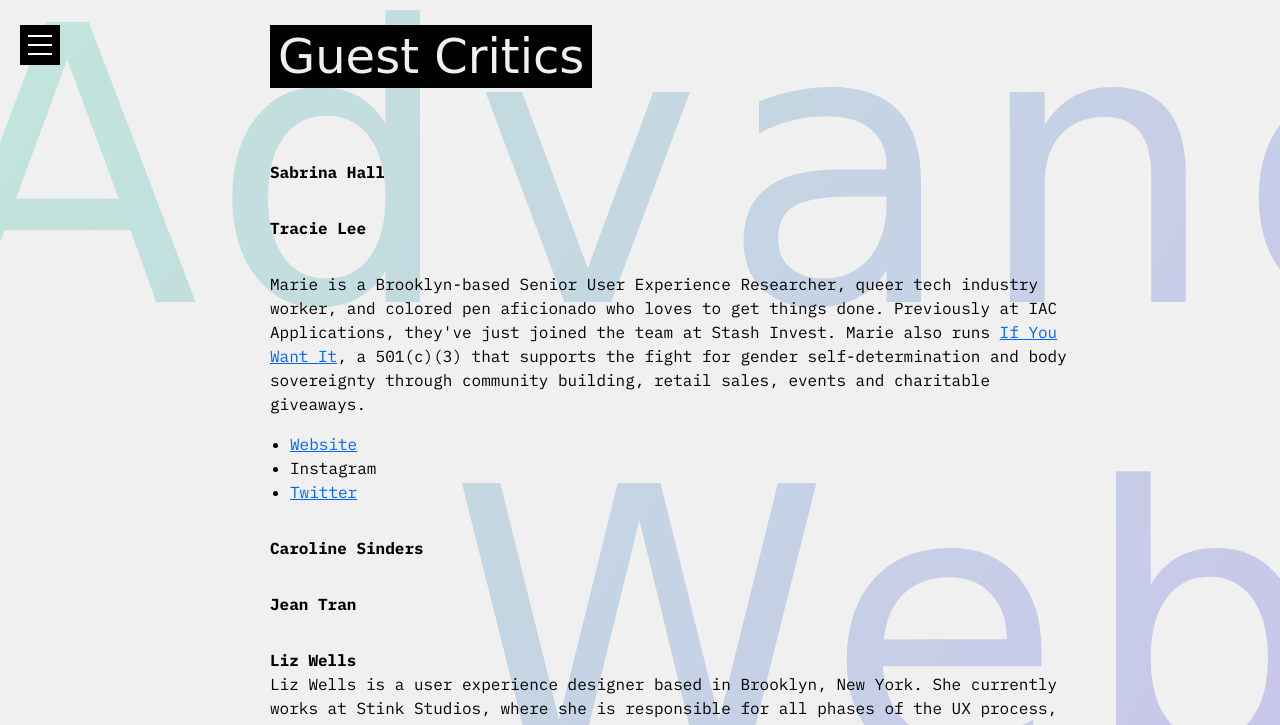
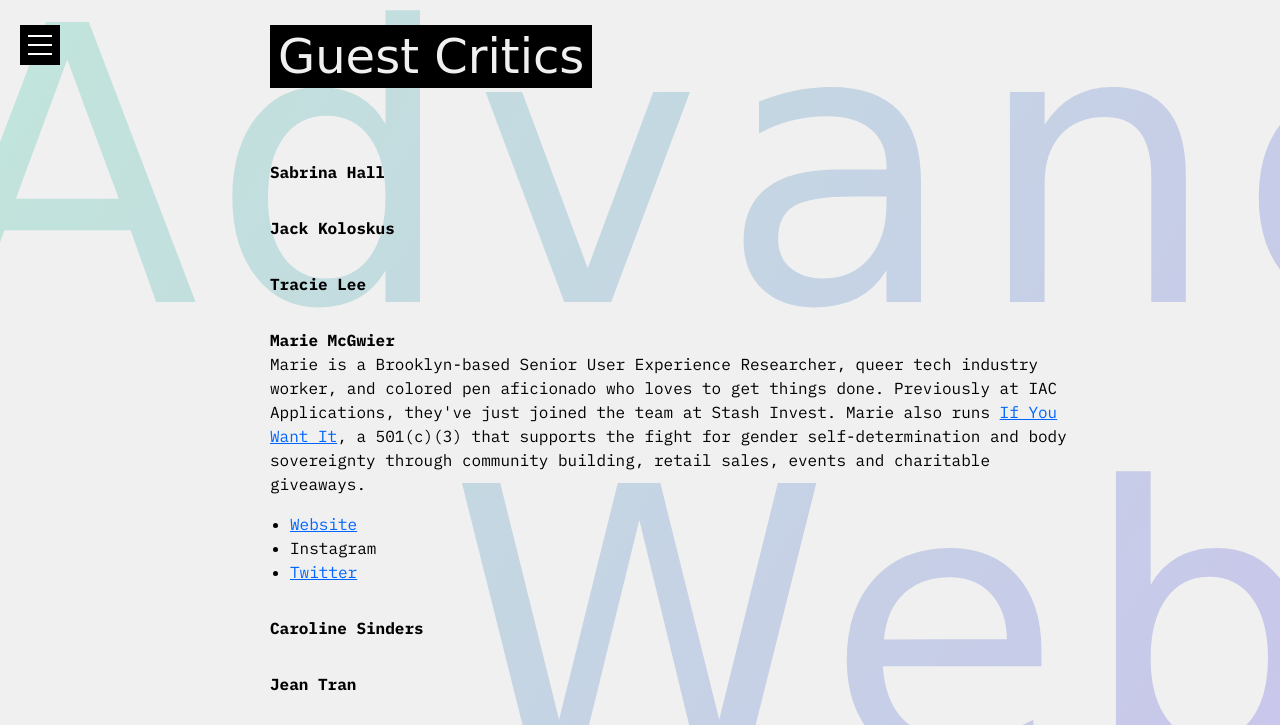
Before and after one commit to dvschultz/PSD-WAMD-SP19, a plain HTML site: page guests.html in a window 1280 px wide. Shown: the top 725 px of the page. Drawn offline with Linux system fonts and the light colour scheme; a web font is replaced by a local one.

Commit message:
plus jack

```diff
--- a/guests.html
+++ b/guests.html
@@ -24,14 +24,16 @@
 			<li><a href="guests.html" title="Schedule">Guest Critics</a></li>
 		</ul>
 	</nav>
-	<h1>Advanced Web</h1>
+	<h1>Advanced Web Mobile Design</h1>
 	<h2>Guest Critics</h2>
 
 	<h3>Sabrina Hall</h3>
 
+	<h3>Jack Koloskus</h3>
+
 	<h3>Tracie Lee</h3>
 
-	<h3></h3>
+	<h3>Marie McGwier</h3>
 	<p>Marie is a Brooklyn-based Senior User Experience Researcher, queer tech industry worker, and colored pen aficionado who loves to get things done. Previously at IAC Applications, they've just joined the team at Stash Invest. Marie also runs <a href="https://www.genderisover.com/" target="_blank">If You Want It</a>, a 501(c)(3) that supports the fight for gender self-determination and body sovereignty through community building, retail sales, events and charitable giveaways. </p>
 	<ul>
 		<li><a href="https://thecitylion.com/" target="_blank">Website</a></li>
```
Also changed, not shown: schedule.html (+1 -1 lines).
